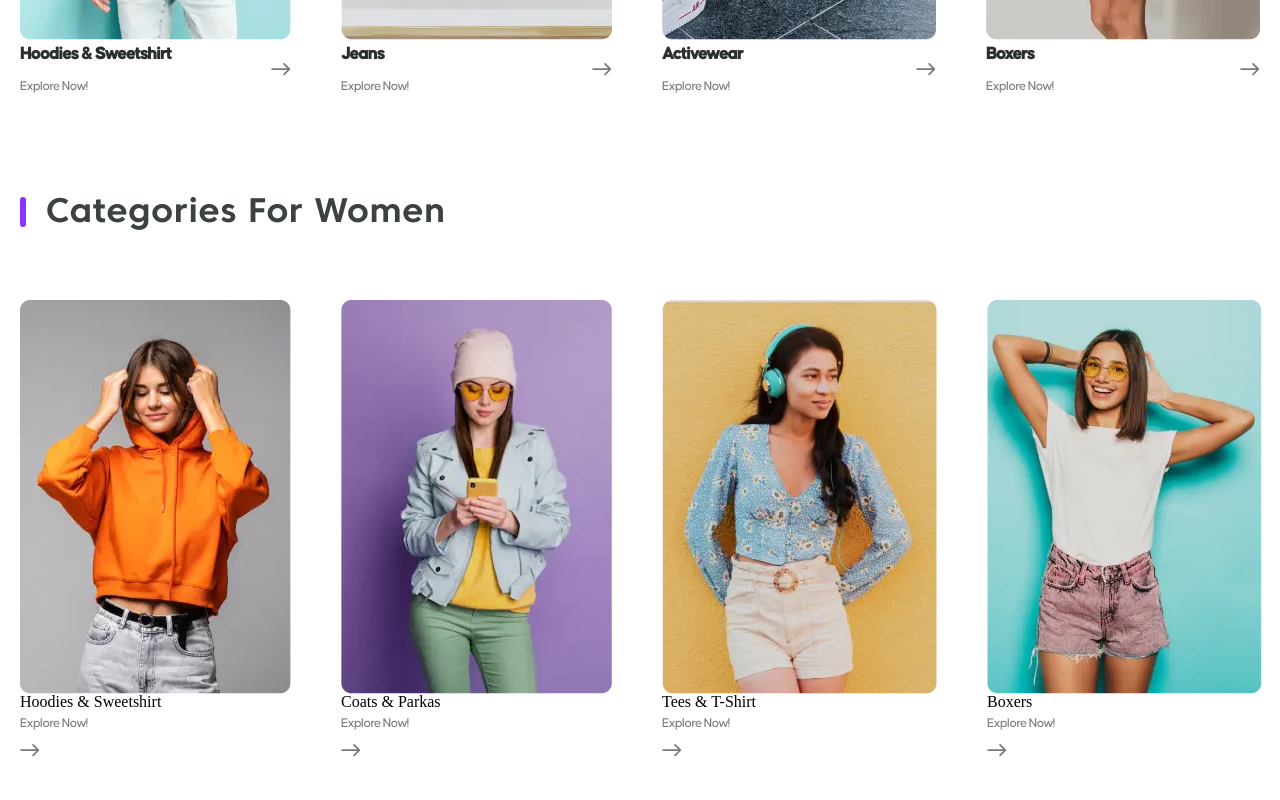
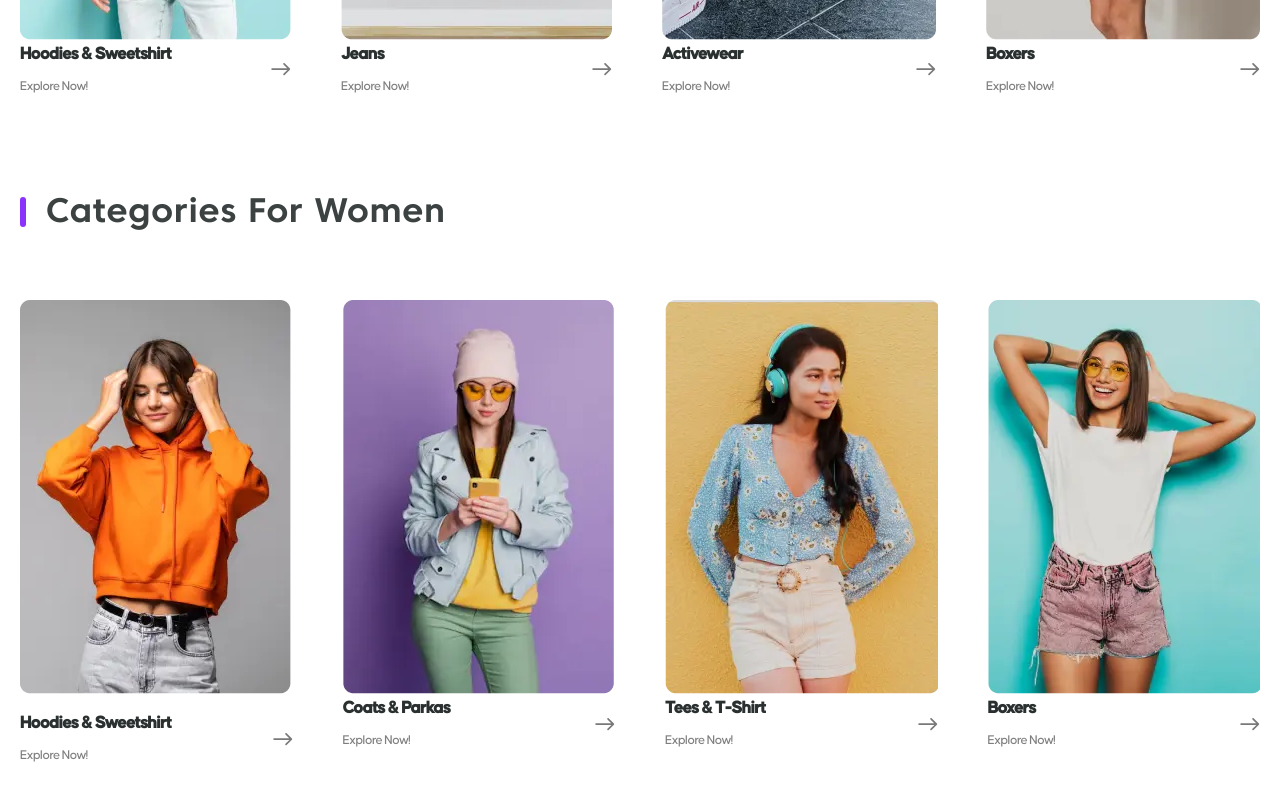
Before and after one commit to SunCavefreelancer/lesson_21, a plain HTML site: page index.html in a window 1280 px wide. Shown: the part 4605-5405 px from the top of the page. Drawn offline with Linux system fonts and the light colour scheme; a script that the page names is missing; files whose address does not match are found by name.

Commit message:
Add files via upload

```diff
--- a/scss/style.scss
+++ b/scss/style.scss
@@ -986,13 +986,13 @@
 
 	// .women__item
 	&__item {
-/* 		min-height: 100%;
-		overflow: hidden; */
+		min-height: 100%;
+		overflow: hidden;
 		&>*:last-child {
 			margin-bottom: 0;
 		}
 
-
+	}
 	// .women_img//foto (a)
 	&__img {
 		margin-bottom: 15px;
@@ -1016,7 +1016,7 @@
 
 	// .women_left
 	&__left {
-		//flex-grow: 1;
+		flex-grow: 1;
 		&>*:last-child {
 			margin-bottom: 0;
 		}
@@ -1050,4 +1050,3 @@
 		align-self: center;
 	}
 }
-}
```
Also changed, not shown: css/style.css.
